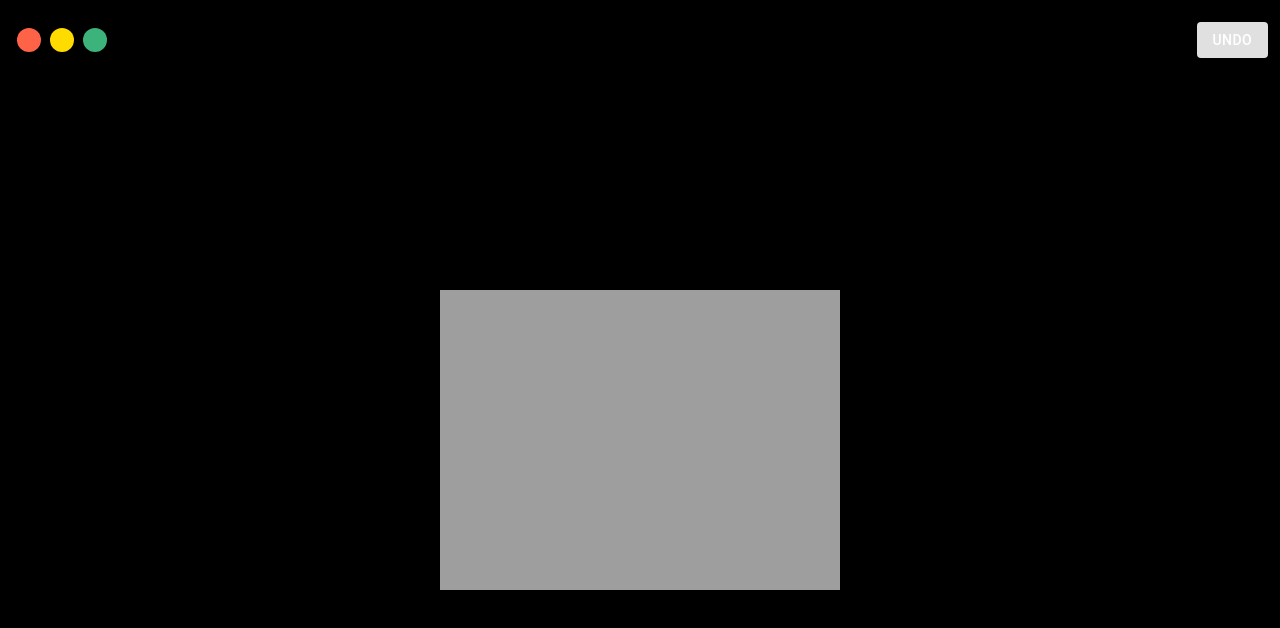
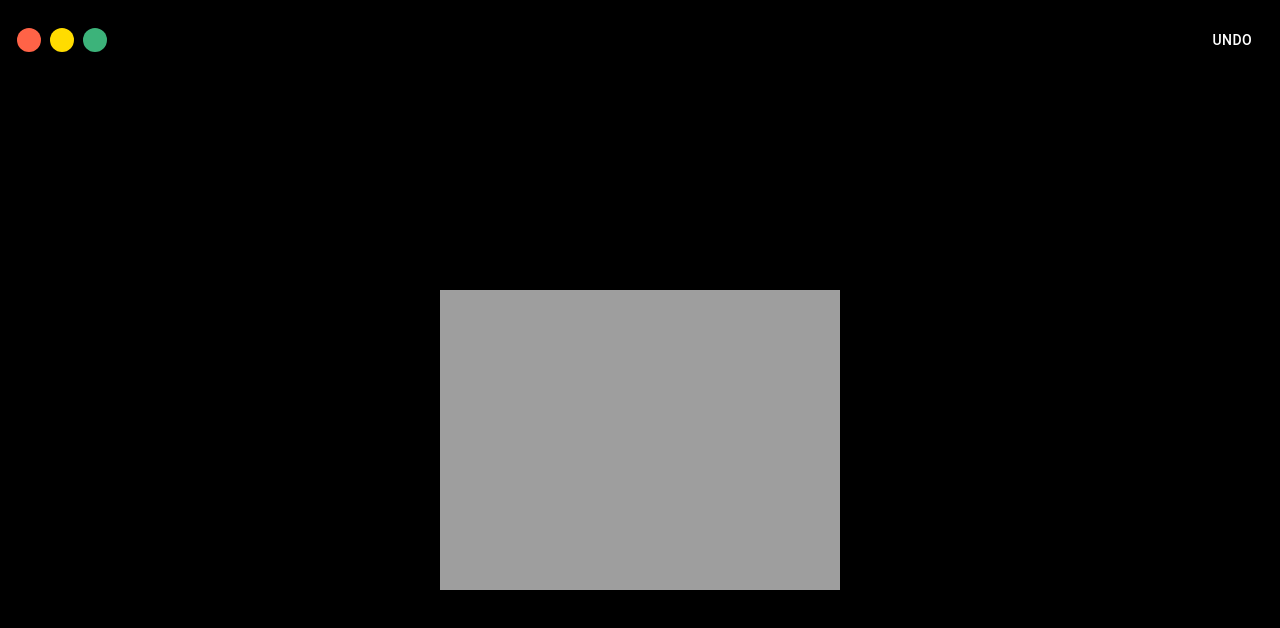
Before and after one commit to horri1520/react-drawing-canvas, a React (Create React App) app: page / in a window 1280 px wide. Shown: the top 628 px of the page. Built offline with nearby package versions, Linux system fonts and the light colour scheme.

Commit message:
[fix] bug fix

```diff
--- a/src/components/organisims/webrtc-image-view/index.tsx
+++ b/src/components/organisims/webrtc-image-view/index.tsx
@@ -69,6 +69,7 @@ const DrawingCanvas: React.FC = () => {
     const previousMatrix = useRef({ x: 0, y: 0 });
     const latestMouseEventType = useRef<string>('');
     const canvasHistories = useRef<string[]>([]);
+    const [drawn, setDrawn] = useState<boolean>(false);
 
     const saveCurrentCanvas = () => {
         const currentCanvasRef = canvasRef.current;
@@ -88,6 +89,9 @@ const DrawingCanvas: React.FC = () => {
             if (canvasContext != null) {
                 canvasHistories.current.pop()
                 console.log(canvasHistories.current);
+                if (canvasHistories.current.length === 1) {
+                    setDrawn(false);
+                }
                 const canvasHistoryData = new Image();
                 canvasHistoryData.crossOrigin = '*';
                 canvasHistoryData.src = canvasHistories.current[canvasHistories.current.length - 1];
@@ -144,8 +148,8 @@ const DrawingCanvas: React.FC = () => {
             if (canvasContext != null) {
                 img.onload = _ => {
                     canvasContext.drawImage(img, 0, 0, canvasSize.width, canvasSize.height);
+                    canvasHistories.current.push(currentCanvasRef.toDataURL('image/png'));
                 };
-                saveCurrentCanvas();
             }
             currentCanvasRef.addEventListener('mousedown', drawLine);
             currentCanvasRef.addEventListener('mousemove', drawLine);
@@ -173,6 +177,9 @@ const DrawingCanvas: React.FC = () => {
         const drawing = alreadyClicked && eventType === 'mousemove';
         const endDrawing = alreadyClicked && terminateDrawing;
         if (startDrawing) {
+            if (!drawn) {
+                setDrawn(true);
+            }
             latestMouseEventType.current = eventType;
             previousMatrix.current = eventMatrix;
         } else if (drawing) {
@@ -223,6 +230,7 @@ const DrawingCanvas: React.FC = () => {
                     style={{ color: 'white' }}
                     onClick={() => onClickUndo()}
                     variant='contained'
+                    disabled={!drawn}
                 >
                     Undo
                 </Button>
```
